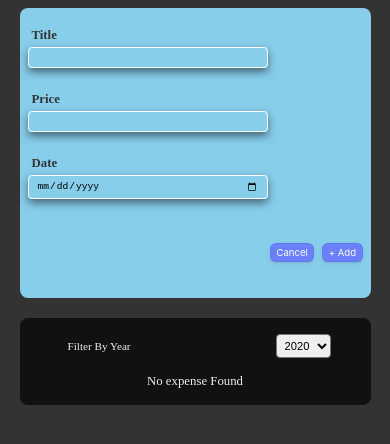
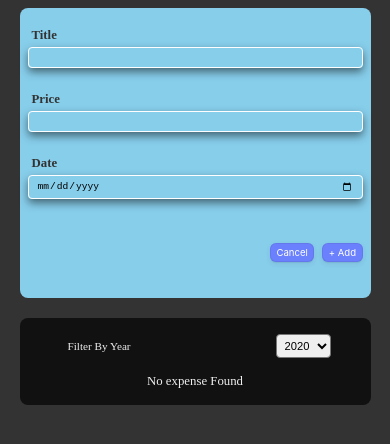
Before and after one commit to SherazHashmi1111/To-Do-App, a React (Create React App) app: page / in a window 390 px wide. Shown: the top 444 px of the page. Built offline with nearby package versions, Linux system fonts and the light colour scheme.

Commit message:
Form responsive Input issue solve

```diff
--- a/src/component/new-expenses/NewExpenseForm.module.css
+++ b/src/component/new-expenses/NewExpenseForm.module.css
@@ -13,7 +13,7 @@
 .input__section{
     display: flex;
     flex-direction: column;
-    width: 60rem;
+    width: 45%;
 }
 .input__section label{
     font-size: 3.2rem;
@@ -81,3 +81,8 @@
 .btnAlt:hover{
   background-color: #3a51d6;
 }
+@media (max-width: 775px) {
+    .input__section{
+        width: 100%;
+    }
+}
```
